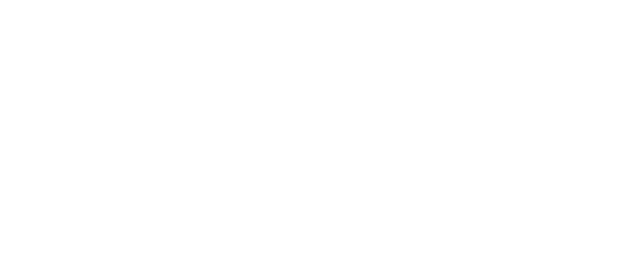
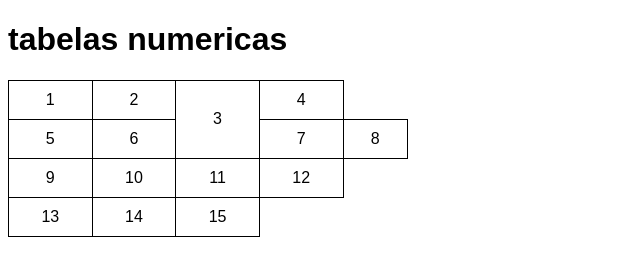
Before and after one commit to Jonathas-da-Silva-Ferreira/html_css, a plain HTML site: page ex023/desafio.html in a window 1280 px wide. Shown: the whole page, without its empty margins (0-640 px from the left). Drawn offline with Linux system fonts and the light colour scheme.

Commit message:
novo desafio

```diff
--- a/ex023/desafio.html
+++ b/ex023/desafio.html
@@ -1,11 +1,59 @@
 <!DOCTYPE html>
-<html lang="en">
+<html lang="pt-br">
 <head>
     <meta charset="UTF-8">
     <meta name="viewport" content="width=device-width, initial-scale=1.0">
-    <title>Document</title>
+    <title>Desafio</title>
+    <style>
+        body{
+            font-family: Arial, Helvetica, sans-serif;
+        }
+
+        table{
+            border-collapse: collapse;
+            width: 400px;
+        }
+
+        td{
+            border: 1px solid black;
+            padding: 10px;
+            text-align: center;
+        }
+    </style>
+
 </head>
 <body>
+    <h1>tabelas numericas</h1>
 
+    <table>
+        <tr>
+            <td>1</td>
+            <td>2</td>
+            <td rowspan="2">3</td>
+            <td>4</td>
+        </tr>
+
+        <tr>
+            <td>5</td>
+            <td>6</td>
+            <td>7</td>
+            <td>8</td>
+        </tr>
+
+        <tr>
+            <td>9</td>
+            <td>10</td>
+            <td>11</td>
+            <td>12</td>
+        </tr>
+
+        <tr>
+            <td>13</td>
+            <td>14</td>
+            <td>15</td>
+        </tr>
+
+
+    </table>
 </body>
 </html>
```
